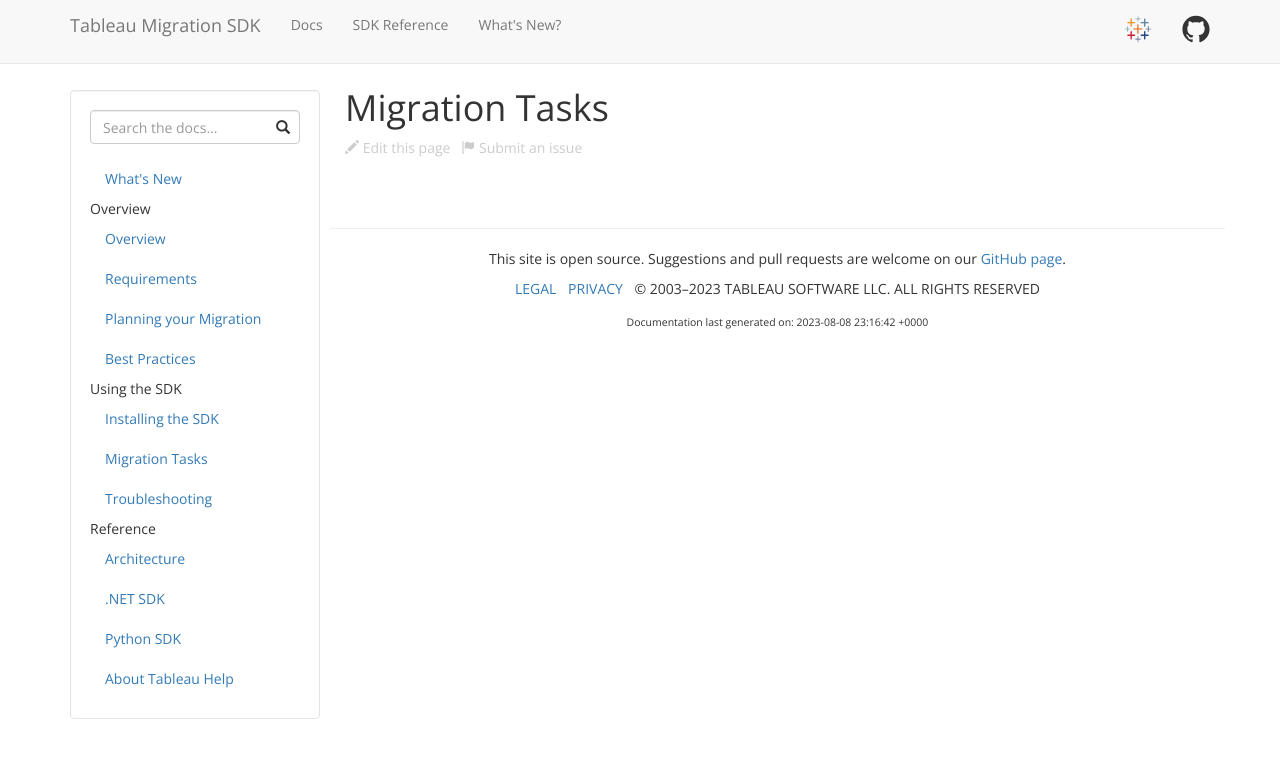
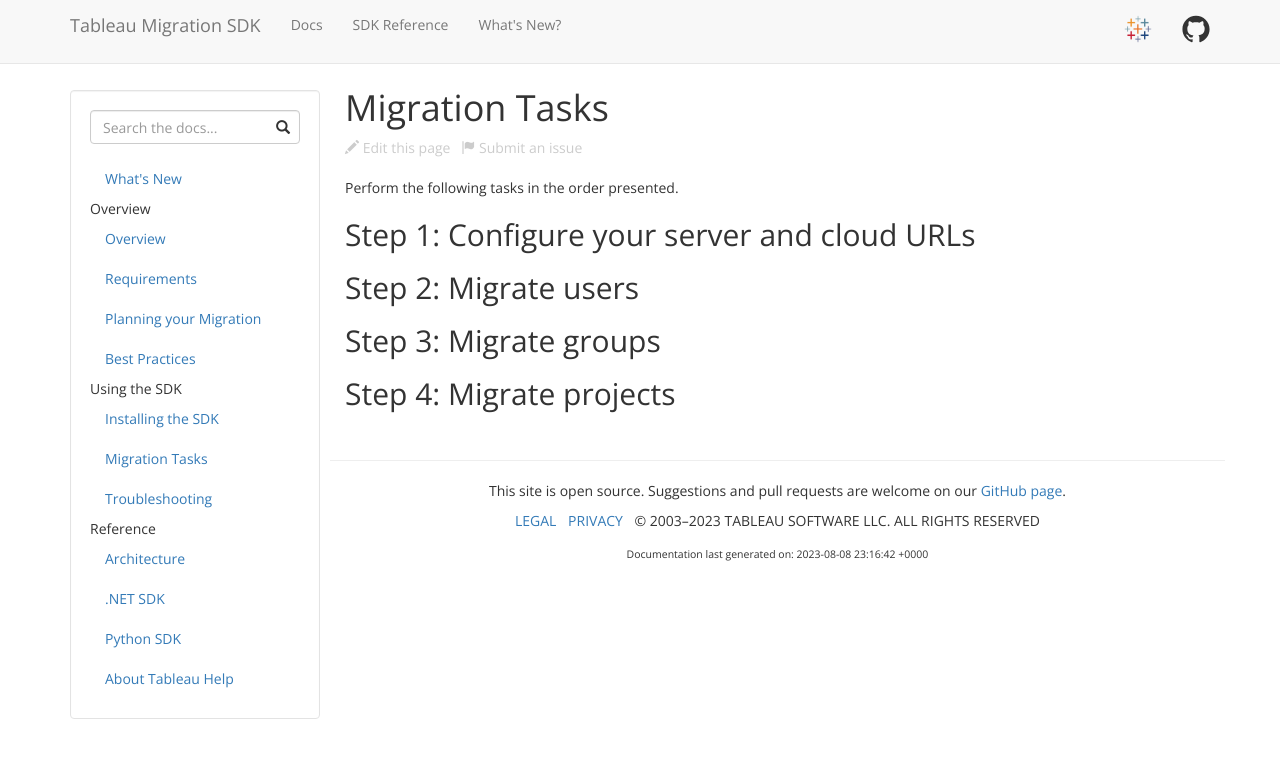
Before and after one commit to smarvin/migration-sdk-newdocs, a Jekyll site: the page built from docs/migration_tasks.md, in a window 1280 px wide. Shown: the top 758 px of the page. Built offline with Jekyll 4.4.1, drawn with Linux system fonts in a browser that asks for light colours; nearby versions of some CDN libraries.

Commit message:
Updating structure

```diff
--- a/_config.yml
+++ b/_config.yml
@@ -21,6 +21,7 @@ kramdown:
 # Include SEO file for Google rich results
 gems:
   - jekyll-seo-tag
+  - jekyll-mermaid
 
 # Exclude
 exclude: ['node_modules', 'vendor']
--- a/docs/migration_tasks.md
+++ b/docs/migration_tasks.md
@@ -2,3 +2,16 @@
 title: Migration Tasks
 layout: docs
 ---
+
+Perform the following tasks in the order presented.
+
+## Step 1: Configure your server and cloud URLs
+
+
+## Step 2: Migrate users
+
+
+## Step 3: Migrate groups
+
+
+## Step 4: Migrate projects
--- a/package.json
+++ b/package.json
@@ -68,6 +68,7 @@
   "dependencies": {
     "cors-anywhere": "^0.4.4",
     "finalhandler": "^1.1.2",
+    "mermaid": "^10.2.4",
     "npm-run-all": "^4.1.5",
     "serve-static": "^1.14.1"
   },
```
Also changed, not shown: docs/architecture.md (+0 -2 lines), 1 other file.
